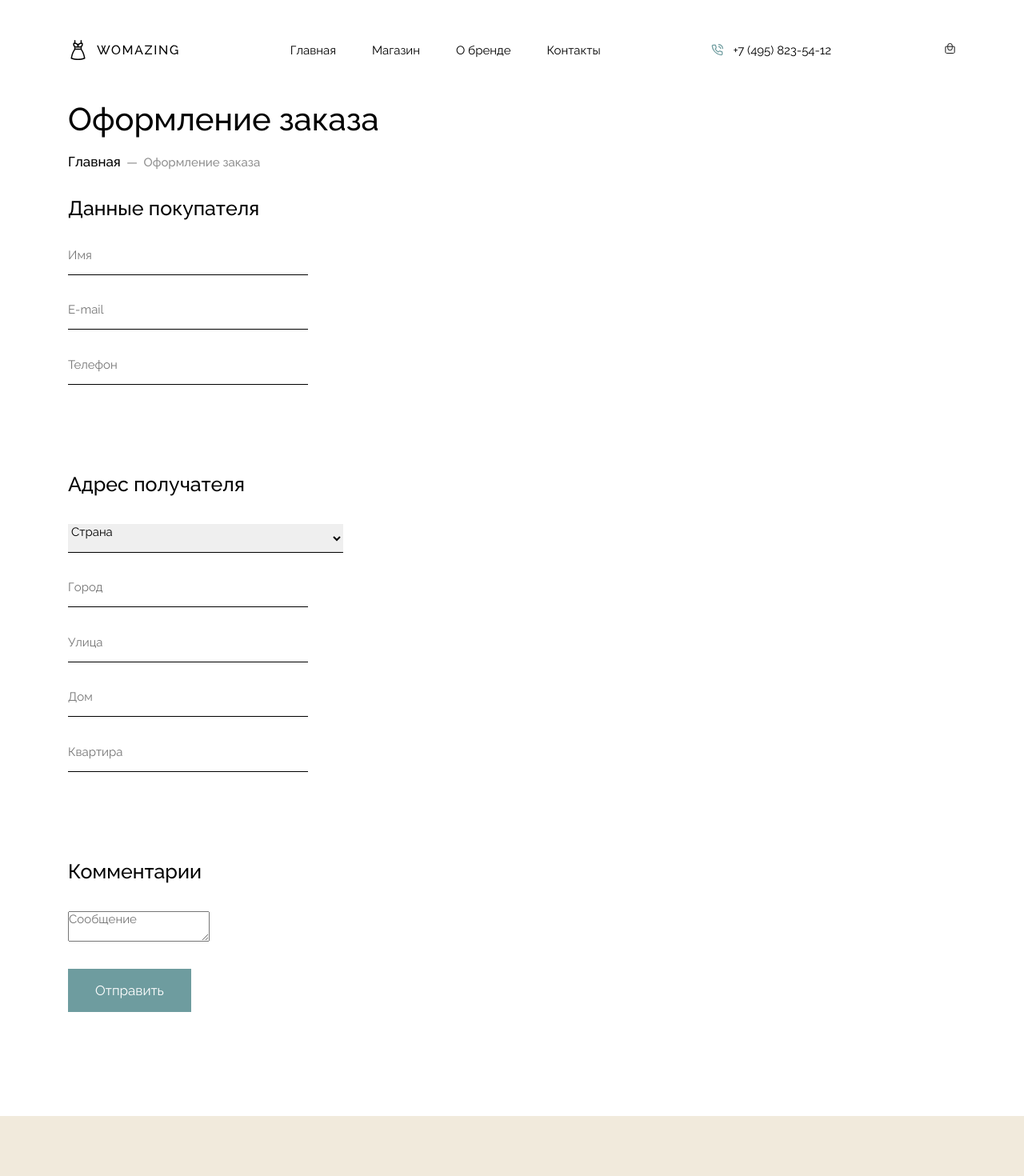
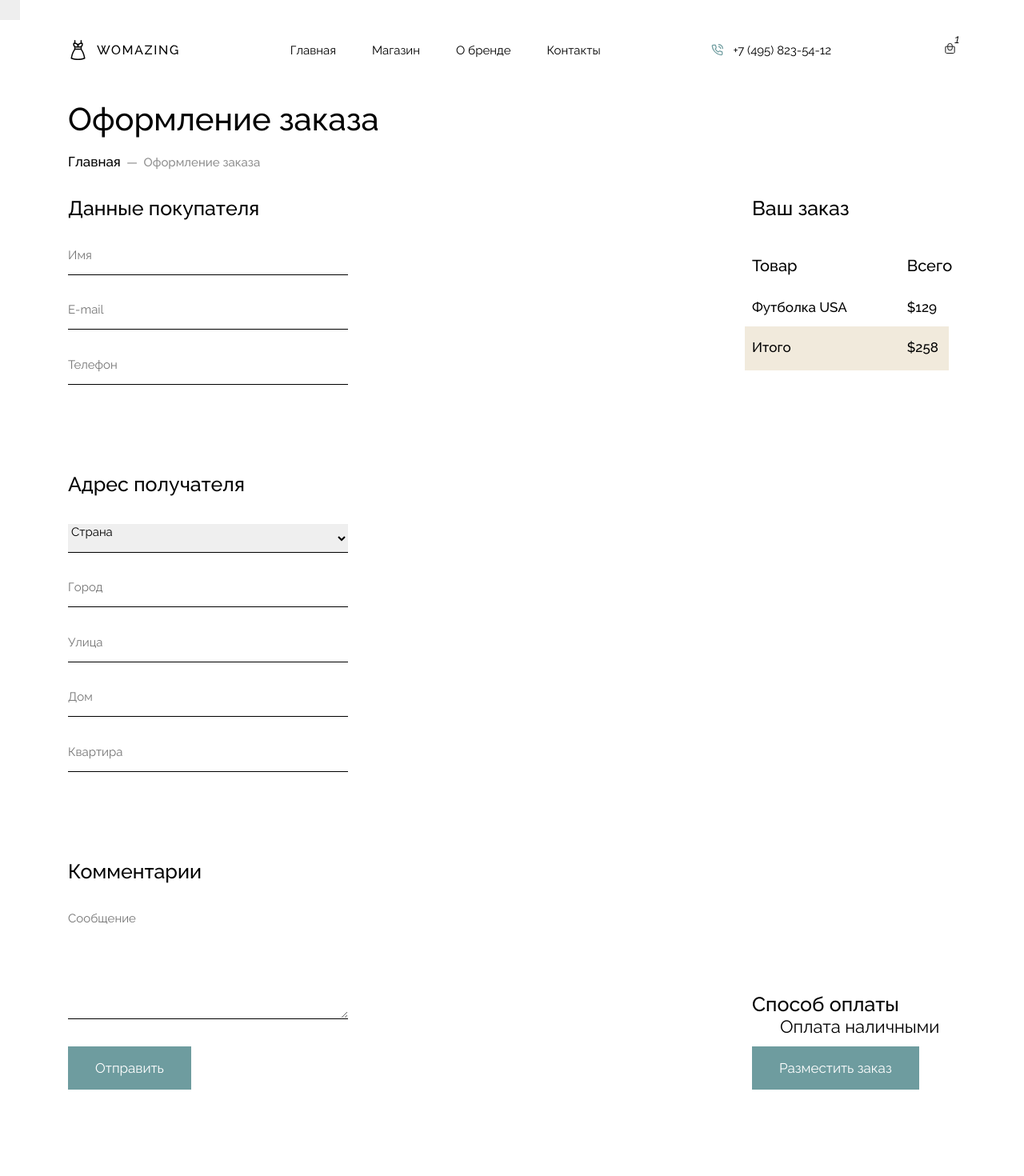
Before and after one commit to ZoirJohn/womazing, a React (Create React App) app: page /womazing/checkout in a window 1280 px wide. Shown: the top 1470 px of the page at 80% size. Built offline with nearby package versions, Linux system fonts and the light colour scheme.

Commit message:
finishing checkout page

```diff
--- a/src/components/cart/Cart.tsx
+++ b/src/components/cart/Cart.tsx
@@ -11,11 +11,11 @@ type TProps = {}
 
 const Cart: FC<TProps> = (props) => {
         const dispatch = useDispatch()
-        const cartItem = useSelector(getCartItems)
+        const cartItems = useSelector(getCartItems)
         const cancelOrder = (item: TItem) => {
                 dispatch(deleteCartItems(item))
         }
-        let overallPrice = cartItem.reduce((total, item) => total + item.price * item.amount, 0)
+        let overallPrice = cartItems.reduce((total, item) => total + item.price * item.amount, 0)
         return (
                 <section className={styles.cart}>
                         <div className={`${styles.cartContainer} container`}>
@@ -28,7 +28,7 @@ const Cart: FC<TProps> = (props) => {
                                                 <h5 className={styles.cartOverall}>Всего</h5>
                                         </div>
                                         <div className={styles.cartOrder}>
-                                                {cartItem.map((item, key) => {
+                                                {cartItems.map((item, key) => {
                                                         return (
                                                                 <div className={styles.orderItself} key={key}>
                                                                         <div className={styles.orderPreview} key={key}>
@@ -50,10 +50,10 @@ const Cart: FC<TProps> = (props) => {
                                         </div>
                                         <div className={styles.cartItemCoupon}>
                                                 <input type='text' className={styles.cartCoupon} placeholder='Введите купон' />
-                                                <a href='' className={`${styles.useCoupon} secondaryButton`}>
+                                                <a href='' className={`${styles.useCoupon} secondaryButton`} onClick={(e) => e.preventDefault()}>
                                                         Применить купон
                                                 </a>
-                                                <a href='' className={`${styles.refreshCart} secondaryButton`}>
+                                                <a href='' className={`${styles.refreshCart} secondaryButton`} onClick={(e) => e.preventDefault()}>
                                                         Обновить корзину
                                                 </a>
                                         </div>
@@ -61,10 +61,12 @@ const Cart: FC<TProps> = (props) => {
                                 <div className={styles.cartItemOverall}>
                                         <p>
                                                 <span>Итого:</span> ${overallPrice}
-                                        </p>{' '}
-                                        <Link to={'/checkout'} className={`primaryButton`}>
-                                                Оформить заказ
-                                        </Link>
+                                        </p>
+                                        {cartItems[0] && (
+                                                <Link to={'/checkout'} className={`primaryButton`}>
+                                                        Оформить заказ
+                                                </Link>
+                                        )}
                                 </div>
                         </div>
                 </section>
--- a/src/components/checkout/Checkout.tsx
+++ b/src/components/checkout/Checkout.tsx
@@ -3,15 +3,19 @@ import { Formik, Form, Field, ErrorMessage } from 'formik'
 import styles from '../../css/checkout.module.css'
 import PageNav from '../../assets/PageNav'
 import { countries } from '../../countries'
+import { useSelector } from 'react-redux'
+import { getCartItems } from '../../selector'
 
 type TProps = {}
 const Checkout: FC<TProps> = (props) => {
+        const cartItems = useSelector(getCartItems)
+        let overallPrice = cartItems.reduce((total, item) => total + item.price * item.amount, 0)
         return (
                 <section className={styles.checkout}>
                         <div className={`container ${styles.checkoutContainer}`}>
                                 <PageNav header='Оформление заказа' current='Оформление заказа' key={''} />
                                 <Formik
-                                        initialValues={{ name: '', email: '', telephone: '', country: '', city: '', street: '', house: '', apartment: '', comment: '' }}
+                                        initialValues={{ name: '', email: '', telephone: '', country: '', city: '', street: '', house: '', apartment: '', comment: '', cash: false }}
                                         onSubmit={(values) => console.log(values)}
                                         validate={(values) => {
                                                 const errors = {} as {
@@ -46,6 +50,9 @@ const Checkout: FC<TProps> = (props) => {
                                                 if (values.house === '') {
                                                         errors.house = 'Required'
                                                 }
+                                                if (values.apartment === '') {
+                                                        errors.apartment = 'Required'
+                                                }
                                                 return errors
                                         }}
                                 >
@@ -53,6 +60,7 @@ const Checkout: FC<TProps> = (props) => {
                                                 return (
                                                         <>
                                                                 <Form className={styles.checkoutForm}>
+                                                                        <div className={styles.checkoutFields}>
                                                                                 <p>Данные покупателя</p>
                                                                                 <Field type='text' name='name' placeholder='Имя' />
                                                                                 <ErrorMessage className={styles.checkoutFormError} name='name' component='div' />
@@ -63,13 +71,13 @@ const Checkout: FC<TProps> = (props) => {
                                                                                 <Field type='tel' name='telephone' placeholder='Телефон' />
                                                                                 <ErrorMessage className={styles.checkoutFormError} name='telephone' component='div' />
 
-                                                                        {/* First part of Form */}
-
                                                                                 <p>Адрес получателя</p>
                                                                                 <Field name='country' as='select' placeholder='Страна'>
                                                                                         <option value=''>Страна</option>
-                                                                                {countries.map((c) => (
-                                                                                        <option value={c.value}>{c.text}</option>
+                                                                                        {countries.map((c, key) => (
+                                                                                                <option value={c.value} key={key}>
+                                                                                                        {c.text}
+                                                                                                </option>
                                                                                         ))}
                                                                                 </Field>
                                                                                 <ErrorMessage className={styles.checkoutFormError} name='country' component='div' />
@@ -83,10 +91,8 @@ const Checkout: FC<TProps> = (props) => {
                                                                                 <Field type='tel' name='house' placeholder='Дом' />
                                                                                 <ErrorMessage className={styles.checkoutFormError} name='house' component='div' />
 
-                                                                        <Field type='tel' name='house' placeholder='Квартира' />
-                                                                        <ErrorMessage className={styles.checkoutFormError} name='house' component='div' />
-
-                                                                        {/* Second part of Form */}
+                                                                                <Field type='tel' name='apartment' placeholder='Квартира' />
+                                                                                <ErrorMessage className={styles.checkoutFormError} name='apartment' component='div' />
 
                                                                                 <p>Комментарии</p>
                                                                                 <Field component={'textarea'} type='text' name='textarea' placeholder='Сообщение' className={styles.textarea} />
@@ -94,6 +100,34 @@ const Checkout: FC<TProps> = (props) => {
                                                                                 <button className='primaryButton' type='submit' disabled={isSubmitting}>
                                                                                         Отправить
                                                                                 </button>
+                                                                        </div>
+                                                                        <div className={styles.checkoutData}>
+                                                                                <div className={styles.checkoutDataDetails}>
+                                                                                        {' '}
+                                                                                        <p>Ваш заказ</p>
+                                                                                        <ul>
+                                                                                                <span>Товар</span>
+                                                                                                <li>{cartItems[0]?.name || 'Ничего'}</li>
+                                                                                                <li>Итого</li>
+                                                                                        </ul>
+                                                                                        <ul>
+                                                                                                <span>Всего</span>
+                                                                                                <li>${cartItems[0]?.price || 0}</li>
+                                                                                                <li>${overallPrice}</li>
+                                                                                        </ul>
+                                                                                </div>
+
+                                                                                <div className={styles.checkoutDataPayment}>
+                                                                                        <p>Способ оплаты</p>
+                                                                                        <label htmlFor='cash' className={styles.checkoutDataLabel}>
+                                                                                                Оплата наличными
+                                                                                                {/* <Field type='checkbox' name='cash' /> */}
+                                                                                                <input type="checkbox" name="" id="" />
+                                                                                        </label>
+                                                                                        <span className={styles.checkmark}></span>
+                                                                                        <button className='primaryButton'>Разместить заказ</button>
+                                                                                </div>
+                                                                        </div>
                                                                 </Form>
                                                         </>
                                                 )
--- a/src/components/contacts/Contacts.tsx
+++ b/src/components/contacts/Contacts.tsx
@@ -55,13 +55,13 @@ const Contacts: FC = (props) => {
                                                 <Form className={styles.contactsForm}>
                                                         <p>Напишите нам</p>
                                                         <Field type='text' name='name' placeholder='Имя' />
-                                                        <ErrorMessage name='name' component='div' />
+                                                        <ErrorMessage className={styles.contactsError} name='name' component='div' />
 
                                                         <Field type='email' name='email' placeholder='E-mail' />
-                                                        <ErrorMessage name='email' component='div' />
+                                                        <ErrorMessage className={styles.contactsError} name='email' component='div' />
 
                                                         <Field type='tel' name='telephone' placeholder='Телефон' />
-                                                        <ErrorMessage name='telephone' component='div' />
+                                                        <ErrorMessage className={styles.contactsError} name='telephone' component='div' />
 
                                                         <Field component={'textarea'} type='text' name='textarea' placeholder='Сообщение' className={styles.textarea} required />
 
--- a/src/css/checkout.module.css
+++ b/src/css/checkout.module.css
@@ -1,4 +1,12 @@
+.checkoutContainer {
+        width: 100%;
+}
 .checkoutForm {
+        display: flex;
+        /* align-items: start; */
+        justify-content: space-between;
+}
+.checkoutForm .checkoutFields {
         max-width: 450px;
         display: flex;
         flex-direction: column;
@@ -15,7 +23,7 @@
 .checkoutForm p:not(:first-child) {
         margin: 3em 0 0;
 }
-.checkoutFormError{
+.checkoutFormError {
         font-weight: 500;
         color: #f00;
 }
@@ -23,8 +31,123 @@
 select {
         max-width: 350px;
         min-width: 300px;
+        width: 100%;
         padding: 0 0 1em;
         outline: none;
         border: none;
         border-bottom: 1px solid black;
 }
+.checkoutForm textarea {
+        max-width: 350px;
+        min-width: 350px;
+        max-height: 135px;
+        min-height: 135px;
+        outline: none;
+        border: none;
+        border-bottom: 1px solid black;
+}
+.checkoutData {
+        display: flex;
+        flex-direction: column;
+        justify-content: space-between;
+}
+.checkoutDataDetails {
+        display: grid;
+        grid-template-columns: 1fr 1fr;
+        max-width: 255px;
+        gap: 0 5em;
+}
+.checkoutDataDetails ul {
+        list-style: none;
+        display: flex;
+        flex-direction: column;
+        gap: 2em 0;
+        position: relative;
+}
+.checkoutDataDetails ul span {
+        font-weight: 500;
+        font-size: 20px;
+}
+.checkoutDataDetails ul li {
+        font-size: 17px;
+        font-weight: 500;
+        text-wrap: nowrap;
+}
+.checkoutDataDetails ul:nth-child(2):before {
+        content: '';
+        position: absolute;
+        width: 255px;
+        height: 55px;
+        background: var(--secondary-color);
+        z-index: -1;
+        bottom: -15%;
+        left: -8%;
+}
+.checkoutDataDetails p {
+        grid-column: 1/3;
+        margin: 0 0 1.8em;
+}
+.checkoutDataPayment input {
+        position: absolute;
+        opacity: 0;
+        cursor: pointer;
+        height: 0;
+        width: 0;
+}
+
+.checkoutDataLabel {
+        display: block;
+        position: relative;
+        padding-left: 35px;
+        margin-bottom: 12px;
+        cursor: pointer;
+        font-size: 22px;
+        user-select: none;
+}
+.checkoutDataLabel input {
+        position: absolute;
+        opacity: 0;
+        cursor: pointer;
+        height: 0;
+        width: 0;
+}
+.checkmark {
+        position: absolute;
+        top: 0;
+        left: 0;
+        height: 25px;
+        width: 25px;
+        background-color: #eee;
+}
+.checkoutDataLabel:hover input ~ .checkmark {
+        background-color: #ccc;
+}
+.checkoutDataLabel input:checked ~ .checkmark {
+        background-color: #2196f3;
+}
+.checkoutDataLabel:after {
+        content: '';
+        position: absolute;
+        display: none;
+}
+.checkoutDataLabel input:checked ~ .checkmark:after {
+        display: block;
+}
+.checkoutDataLabel .checkmark:after {
+        left: 9px;
+        top: 5px;
+        width: 5px;
+        height: 10px;
+        border: solid white;
+        border-width: 0 3px 3px 0;
+        -webkit-transform: rotate(45deg);
+        -ms-transform: rotate(45deg);
+        transform: rotate(45deg);
+}
+
+@media (max-width: 375px) {
+        .checkoutForm textarea {
+                max-width: 300px;
+                min-width: 300px;
+        }
+}
--- a/src/css/contacts.module.css
+++ b/src/css/contacts.module.css
@@ -56,6 +56,10 @@
         font-weight: 500;
         font-size: 17px;
 }
+.contactsError {
+        font-weight: 500;
+        color: #f00;
+}
 @media (max-width: 768px) {
         .contacts__map,
         .contacts__info {
--- a/src/redux/preview-reducer.ts
+++ b/src/redux/preview-reducer.ts
@@ -1,9 +1,10 @@
 import { createSlice } from '@reduxjs/toolkit'
 import type { PayloadAction } from '@reduxjs/toolkit'
 import { TItem } from '../types'
+import img1 from '../images/card-1.png'
 
 const initialState = {
-        cart: [] as Array<TItem>,
+        cart: [{ name: 'Футболка USA', price: 129, img: img1, dataName: 'футболки', color: 'red', size: 'xl', amount: 2, id: 123 }] as Array<TItem>,
         price: 0,
 }
 
```
Lines whose indentation alone changed are shown as unchanged.
